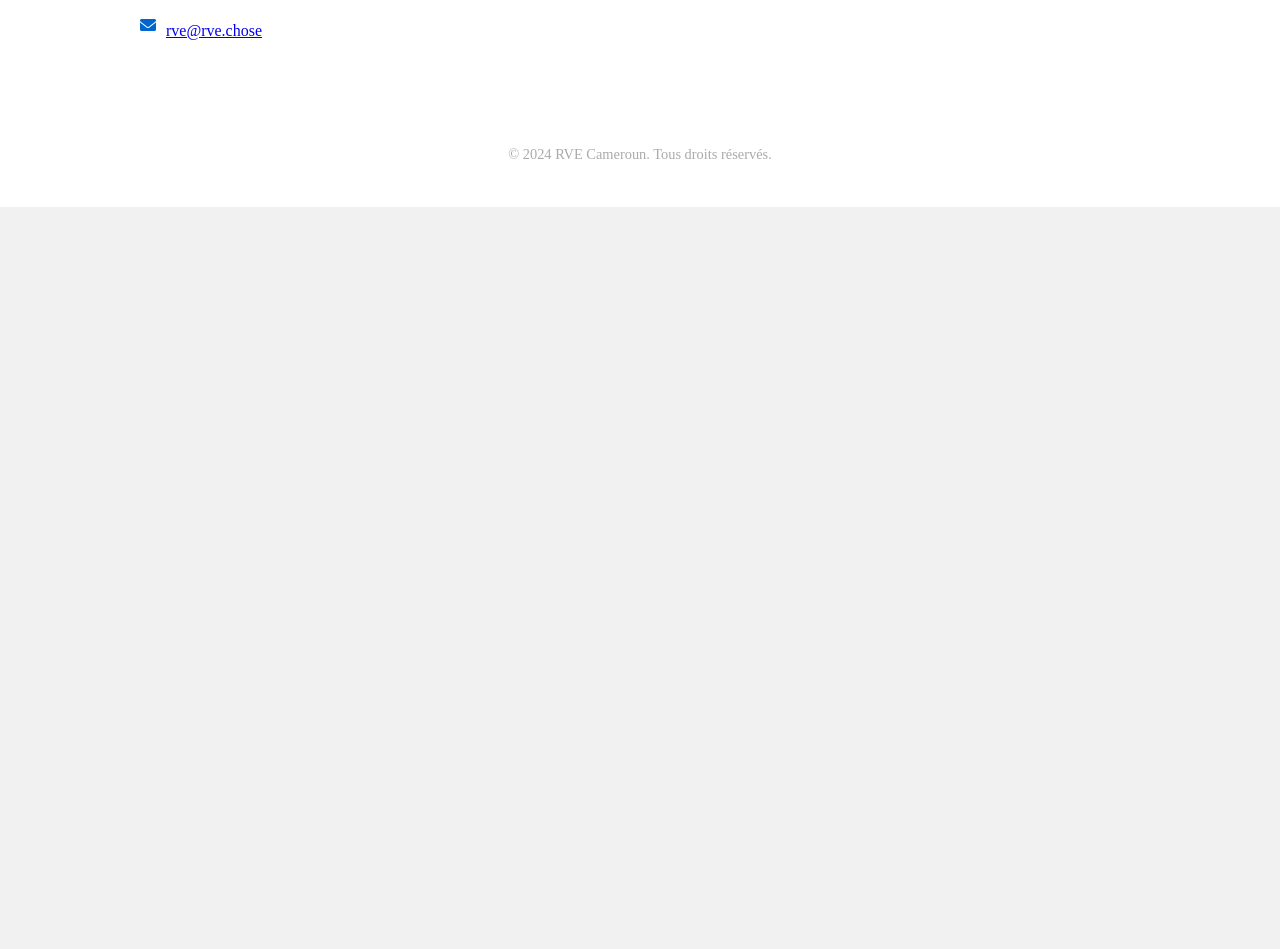
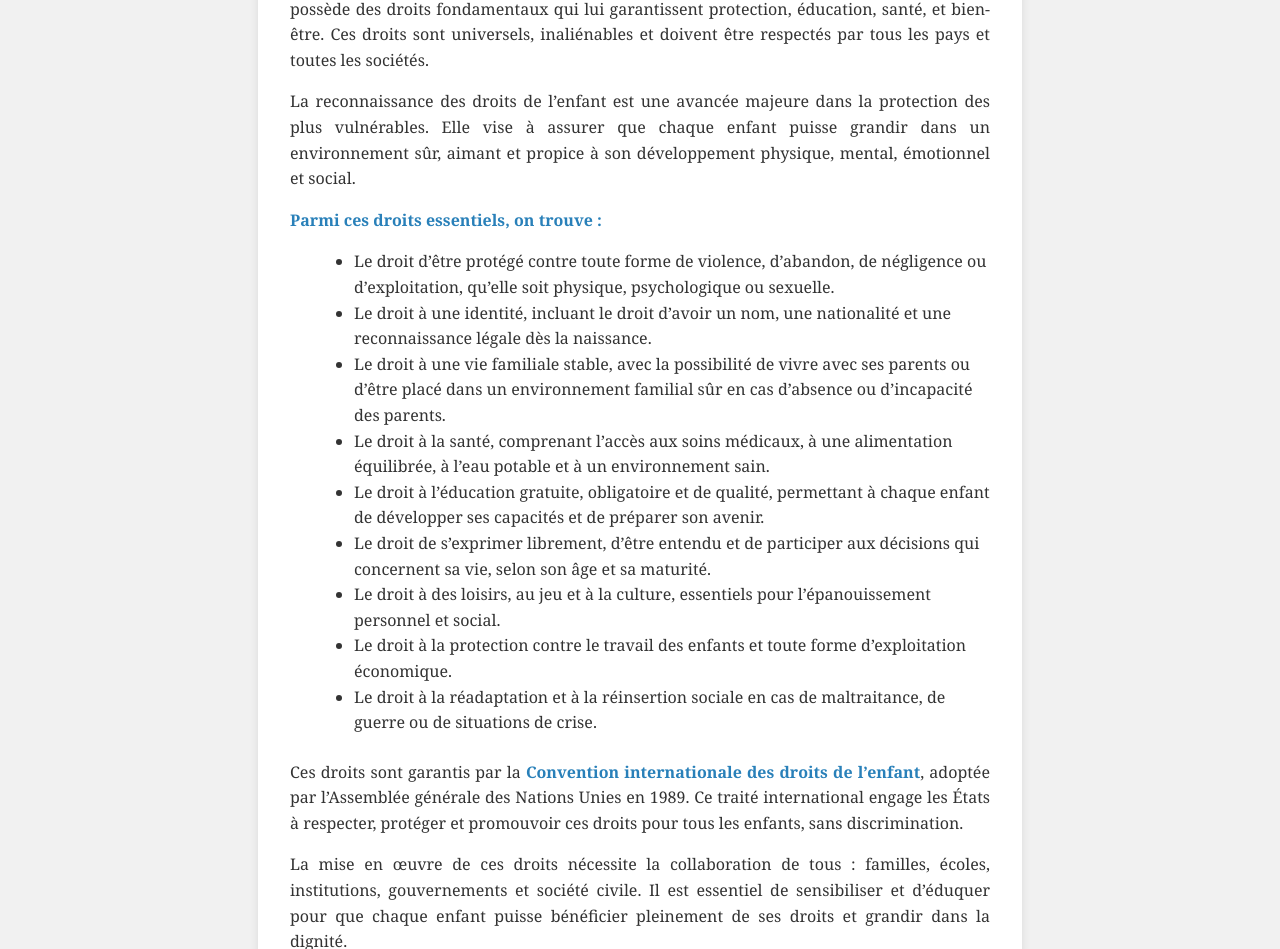
Before and after one commit to tockang01/revesdenfants, a plain HTML site: page lesdroitsdelenfant.html in a window 1280 px wide. Shown: the part 220-1169 px from the top of the page. Before the commit the page ends 800 px from the top, so only its background shows below. Drawn offline with Linux system fonts and the light colour scheme.

Commit message:
les droits de l'enfant

```diff
--- a/lesdroitsdelenfant.html
+++ b/lesdroitsdelenfant.html
@@ -4,8 +4,44 @@
     <meta charset="UTF-8">
     <meta name="viewport" content="width=device-width, initial-scale=1.0">
     <title>Les droits de l'enfant</title>
-    <link rel="stylesheet" href="index.css">
+
     <link rel="stylesheet" href="https://cdnjs.cloudflare.com/ajax/libs/font-awesome/6.0.0-beta3/css/all.min.css">
+    <style>
+    body {
+      font-family: Arial, sans-serif;
+      margin: 2em;
+      line-height: 1.6;
+      color: #333;
+      background-color: #f9f9f9;
+    }
+    h1 {
+      text-align: center;
+      margin-bottom: 1em;
+      color: #2c3e50;
+    }
+    section {
+      max-width: 700px;
+
+      margin: auto;
+      background: white;
+      padding: 2em;
+      border-radius: 8px;
+      box-shadow: 0 4px 10px rgba(0,0,0,0.1);
+    }
+    ul {
+      list-style-type: disc;
+      margin-left: 1.5em;
+      margin-bottom: 1.5em;
+    }
+    p {
+      text-align: justify;
+      margin-bottom: 1em;
+    }
+    strong {
+      color: #2980b9;
+    }
+  </style>
+  <link rel="stylesheet" href="index.css">
 </head>
 <body>
     <header id="SITE_HEADER" class="header">
@@ -43,6 +79,50 @@
             </div>
         </nav>
     </header>
+    <div>
+1
+
+    </div>
+    <div>
+1
+
+    </div>
+    <div>
+        1
+    </div>
+
+    <section>
+    <h1>Les droits de l'enfant</h1>
+    <p>
+      Un enfant est défini comme tout être humain âgé de moins de 18 ans. Chaque enfant possède des droits fondamentaux qui lui garantissent protection, éducation, santé, et bien-être. Ces droits sont universels, inaliénables et doivent être respectés par tous les pays et toutes les sociétés.
+    </p>
+    <p>
+      La reconnaissance des droits de l’enfant est une avancée majeure dans la protection des plus vulnérables. Elle vise à assurer que chaque enfant puisse grandir dans un environnement sûr, aimant et propice à son développement physique, mental, émotionnel et social.
+    </p>
+    <p><strong>Parmi ces droits essentiels, on trouve :</strong></p>
+    <ul>
+      <li>Le droit d’être protégé contre toute forme de violence, d’abandon, de négligence ou d’exploitation, qu’elle soit physique, psychologique ou sexuelle.</li>
+      <li>Le droit à une identité, incluant le droit d’avoir un nom, une nationalité et une reconnaissance légale dès la naissance.</li>
+      <li>Le droit à une vie familiale stable, avec la possibilité de vivre avec ses parents ou d’être placé dans un environnement familial sûr en cas d’absence ou d’incapacité des parents.</li>
+      <li>Le droit à la santé, comprenant l’accès aux soins médicaux, à une alimentation équilibrée, à l’eau potable et à un environnement sain.</li>
+      <li>Le droit à l’éducation gratuite, obligatoire et de qualité, permettant à chaque enfant de développer ses capacités et de préparer son avenir.</li>
+      <li>Le droit de s’exprimer librement, d’être entendu et de participer aux décisions qui concernent sa vie, selon son âge et sa maturité.</li>
+      <li>Le droit à des loisirs, au jeu et à la culture, essentiels pour l’épanouissement personnel et social.</li>
+      <li>Le droit à la protection contre le travail des enfants et toute forme d’exploitation économique.</li>
+      <li>Le droit à la réadaptation et à la réinsertion sociale en cas de maltraitance, de guerre ou de situations de crise.</li>
+    </ul>
+    <p>
+      Ces droits sont garantis par la <strong>Convention internationale des droits de l’enfant</strong>, adoptée par l’Assemblée générale des Nations Unies en 1989. Ce traité international engage les États à respecter, protéger et promouvoir ces droits pour tous les enfants, sans discrimination.
+    </p>
+    <p>
+      La mise en œuvre de ces droits nécessite la collaboration de tous : familles, écoles, institutions, gouvernements et société civile. Il est essentiel de sensibiliser et d’éduquer pour que chaque enfant puisse bénéficier pleinement de ses droits et grandir dans la dignité.
+    </p>
+    <p>
+      En respectant les droits de l’enfant, nous construisons une société plus juste, plus humaine et tournée vers l’avenir, où chaque jeune peut devenir un adulte épanoui et responsable.
+    </p>
+  </section>
+
+
     <footer>
         <div class="footer-container">
             <!-- Section Contact -->
```
